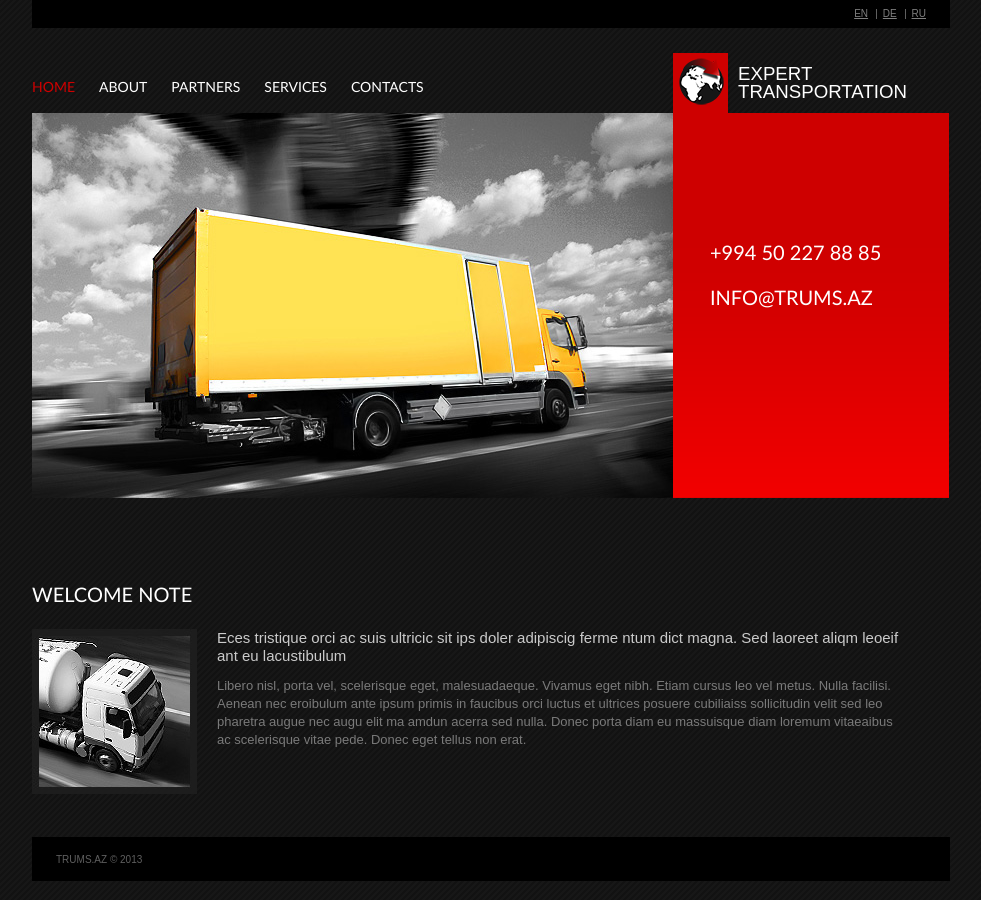
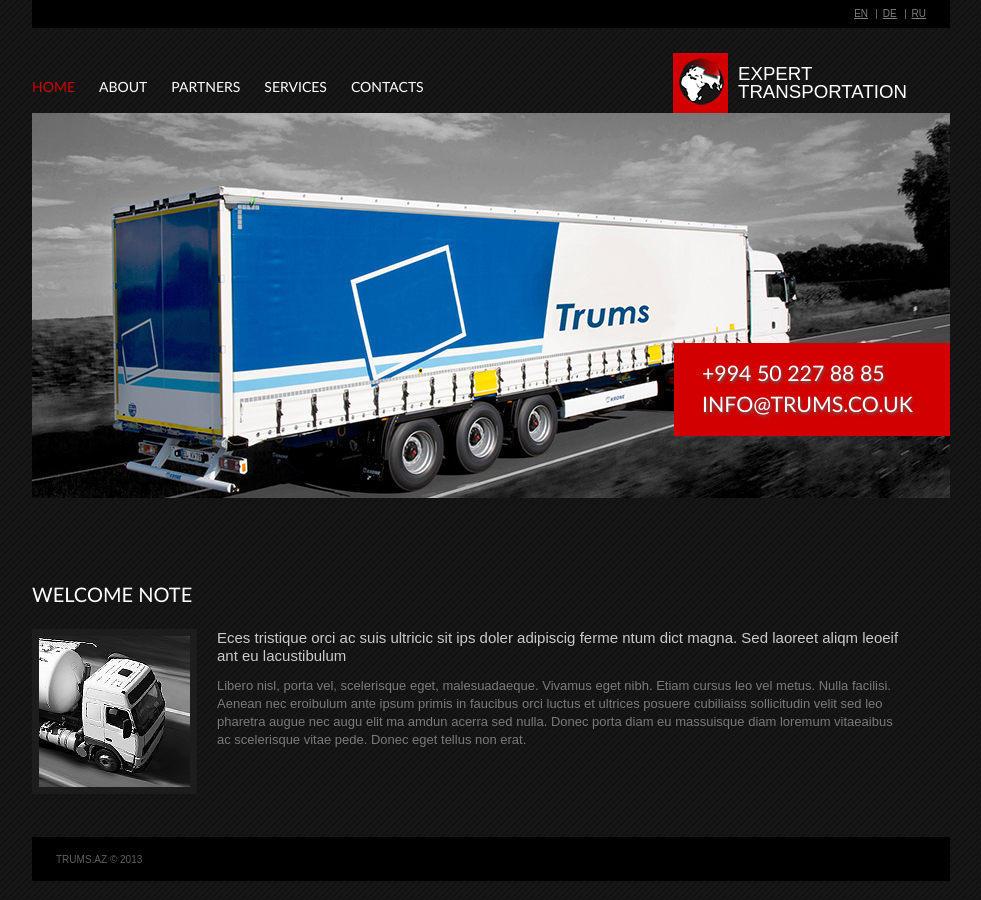
Before and after one commit to trumsaz/trumsaz.github.io, a Jekyll site: the page built from index.html, in a window 1280 px wide. Shown: the whole page, without its empty margins (149-1130 px from the left). Built offline with Jekyll 4.4.1, drawn with Linux system fonts in a browser that asks for light colours; Markdown is read by kramdown in place of the engine named in the settings.

Commit message:
banner contacts

```diff
--- a/_layouts/default.html
+++ b/_layouts/default.html
@@ -19,7 +19,6 @@
 				</a>
 				<span>{% include expert.html %}</span>
 			</div>
-			<!-- <a href="index.html"><img alt="" src="/assets/images/logo.png" class="logo" /></a> -->
 			<div class="row1">
 				<div class="container">
 					<ul class="submenu">
@@ -27,7 +26,6 @@
 						<li><a href="/de">DE</a></li>
 						<li><a href="/ru">RU</a></li>
 					</ul>
-					<!-- FRIDAY, JULY 18, 2008 12:00 -->
 				</div>
 			</div>
 			<ul class="menu">
@@ -44,13 +42,11 @@
 				{% endfor %}
 			</ul>
 			<div class="container">
-				<div class="banner">
-					<img alt="" src="/assets/images/header-bg.jpg" /><br />
-				</div>
-				<div class="slogan">
-					<h3>+994 50 227 88 85</h3>
-					<h3>info@trums.az</h3>
-					<!-- <a href="#" class="button">read more</a> -->
+				<div id="banner">
+					<div class="slogan">
+						<h3>+994 50 227 88 85</h3>
+						<h3>info@trums.co.uk</h3>
+					</div>
 				</div>
 			</div>
 		</div>
--- a/assets/css/style.css
+++ b/assets/css/style.css
@@ -43,7 +43,7 @@
 /* ============================= header ====================== */
 
 #logo-div {position:absolute; margin:53px 0 0 641px; width: 276px; height: 60px;}
-#logo-div a {display: block; float: left; width: 55px; height: 55px; padding-top: 5px; background: #e10202 url(../images/slogan-bg.gif) top repeat-x; text-align: center;}
+#logo-div a {display: block; float: left; width: 55px; height: 55px; padding-top: 5px; background: #d20001; text-align: center;}
 #logo-div span {display: block; float: left; color: white; font-size: 14pt; width: 211px; padding-top: 12px; padding-left: 10px;}
 
 .row1 {background:#000; font-size:.769em; text-transform:uppercase; line-height:1em; color:#5f5f5f; padding:9px 24px 9px 15px;}
@@ -58,7 +58,8 @@
 .menu li a:hover, .menu .active a {color:#ce0000;}
 
 .banner {float:left; width:641px;}
-.slogan {float:left; width:239px; background:#e10202 url(../images/slogan-bg.gif) top repeat-x; padding:129px 0 0 37px; height:256px;}
+.slogan {float:right; width: 248px; background:#d20001; padding:10px 0 20px 28px; margin-top: 230px;text-shadow: 1px 2px 3px #666;}
+.slogan h3 { margin: 0; margin-top: 10px; font-size: 16pt;}
 h2 {font-size:2.308em; font-family:"Trebuchet MS", Arial, Helvetica, sans-serif; text-transform:uppercase; font-weight:normal; line-height:1em; color:#fff;}
 
 .button {background:url(../images/button-bg.gif) no-repeat 0 0 ; width:95px; display:block; text-align:center; padding:7px 0 8px 0; font-family:"Trebuchet MS", Arial, Helvetica, sans-serif; text-transform:uppercase; text-decoration:none; color:#fff; margin:45px 0 0 5px; letter-spacing:-1px;}
@@ -108,3 +109,6 @@
 
 .input {width:269px; border:1px solid #2d2d2d; background:none; padding:3px 0 3px 5px; font-size:1em;}
 textarea {width:269px; height:92px; border:1px solid #2d2d2d; background:none; padding:0 0 0 5px; overflow:auto; font-size:1em;}
+
+
+#banner { width:100%; height: 385px; overflow:hidden; background: url(../images/banner.jpg) no-repeat;}
```
Also changed, not shown: assets/images/banner.jpg (added).
